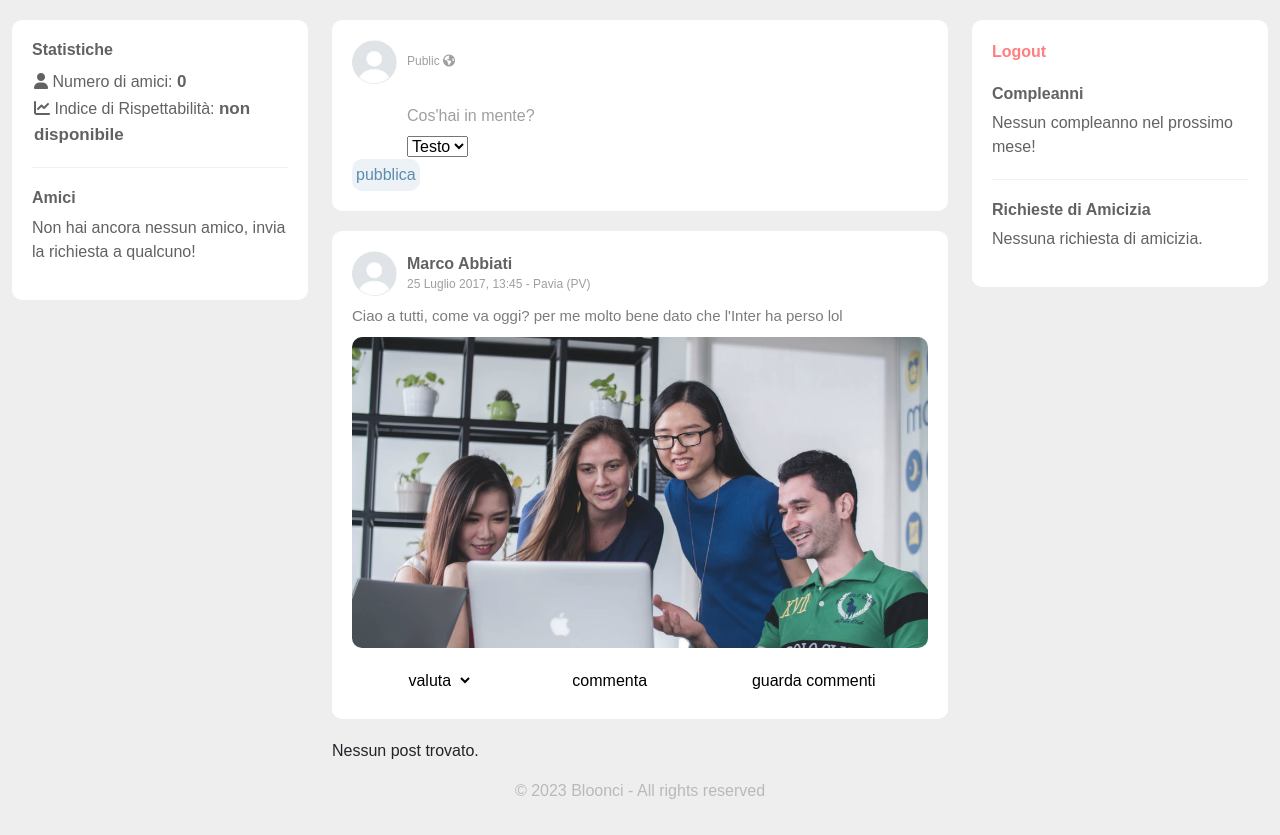
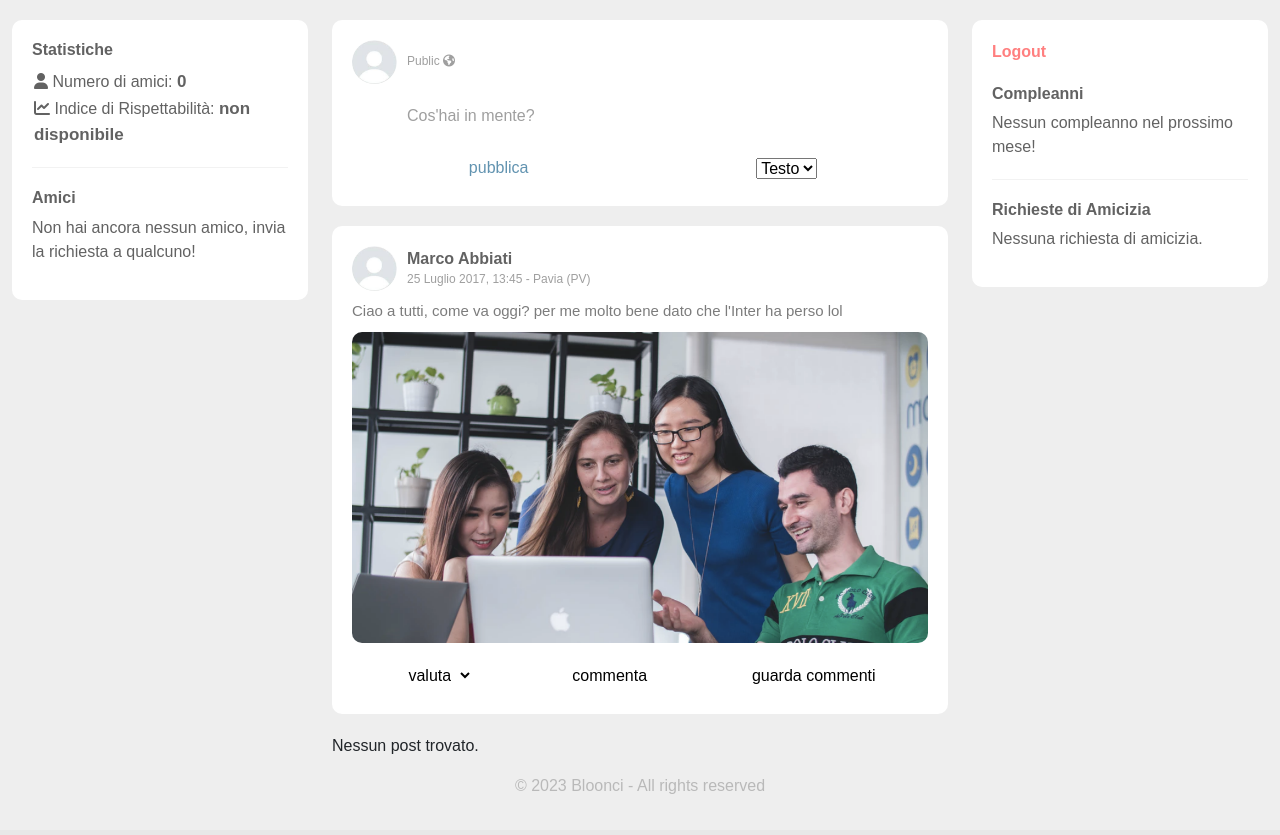
Before and after one commit to PrismaKisar/Bloonci, a PHP site: page / in a window 1280 px wide. Shown: the part 79-914 px from the top of the page. After the commit the page ends 873 px from the top, so only its background shows below. Run offline with PHP 8.4, Linux system fonts and the light colour scheme; the visitor is signed in with stand-in values (Sample User, id 1); data that the repository does not hold is empty; some libraries are stand-ins or nearby versions.

Commit message:
modifica estetica

```diff
--- a/index.php
+++ b/index.php
@@ -150,13 +150,15 @@ if ($result) {
               <div class="post-input-container">
                 <textarea rows="1" id="autoHeightTextarea" placeholder="Cos'hai in mente?"
                   oninput="autoResize()"></textarea>
+              </div>
+              <div class="post-footer">
+                <div>
+                  <button class="request-button" id="pubblicaButton">pubblica</button>
+                </div>
                 <select id="postType">
                   <option value="testo" selected>Testo</option>
                   <option value="foto">Foto</option>
                 </select>
-                            </div>
-                            <div>
-                                <button class="request-button" id="pubblicaButton">pubblica</button>
               </div>
             </div>
 
@@ -192,12 +194,11 @@ if ($result) {
                       <h5 class="modal-title">Commenta questo post</h5>
                     </div>
                     <div class="modal-body">
-                                            <textarea class="comment-textarea" rows="4" cols="50"
-                                                placeholder="Commenta..."></textarea>
+                      <textarea class="comment-textarea" rows="4" cols="50" placeholder="Commenta..."></textarea>
                     </div>
                     <div class="modal-footer">
-                                            <button class="send-comment-btn" type="button" data-email="ale@ciao"
-                                                data-timestamp="23:20">Invia commento</button>
+                      <button class="send-comment-btn" type="button" data-email="ale@ciao" data-timestamp="23:20">Invia
+                        commento</button>
                       <button class="close-btn" type="button">chiudi</button>
                     </div>
                   </div>
```
Lines whose indentation alone changed are shown as unchanged.
